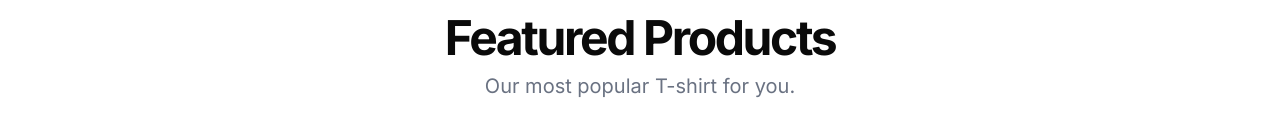
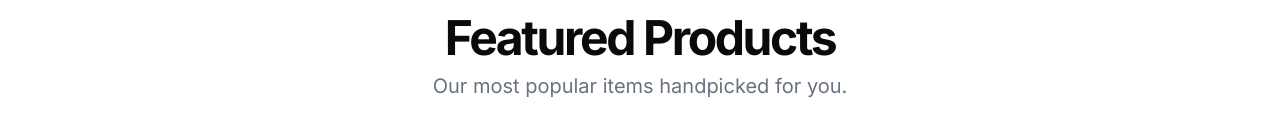
Before and after one commit to Phirakan/Charlotte-1-of-1-Website, a Next.js app: page / in a window 1280 px wide. Shown: the part 587-721 px from the top of the page. Built offline with nearby package versions, Linux system fonts and the light colour scheme.

Commit message:
edit Text

```diff
--- a/app/cart/page.tsx
+++ b/app/cart/page.tsx
@@ -22,7 +22,7 @@ export default function CartPage() {
     return (
       <div className="container px-4 py-8 md:px-6 md:py-12 flex flex-col items-center justify-center min-h-[50vh]">
         <h1 className="text-3xl font-bold mb-4">Your Cart is Empty</h1>
-        <p className="text-gray-500 mb-6">Looks like you haven't added any products to your cart yet.</p>
+        <p className="text-gray-500 mb-6">Looks like you havent added any products to your cart yet.</p>
         <Link href="/products">
           <Button>Continue Shopping</Button>
         </Link>
--- a/app/layout.tsx
+++ b/app/layout.tsx
@@ -11,7 +11,7 @@ import { ThemeProvider } from "@/components/theme-provider"
 const inter = Inter({ subsets: ["latin"] })
 
 export const metadata: Metadata = {
-  title: "StyleShop - Modern Fashion E-commerce",
+  title: "Charlotte 1 Of 1 - Modern Fashion E-commerce",
   description: "Shop the latest trends in fashion with StyleShop",
 }
 
--- a/app/page.tsx
+++ b/app/page.tsx
@@ -50,7 +50,7 @@ export default function Home() {
             <div className="space-y-2">
               <h2 className="text-3xl font-bold tracking-tighter sm:text-5xl">Featured Products</h2>
               <p className="max-w-[600px] text-gray-500 md:text-xl/relaxed lg:text-base/relaxed xl:text-xl/relaxed dark:text-gray-400">
-                Our most popular T-shirt for you.
+                Our most popular items handpicked for you.
               </p>
             </div>
           </div>
```
